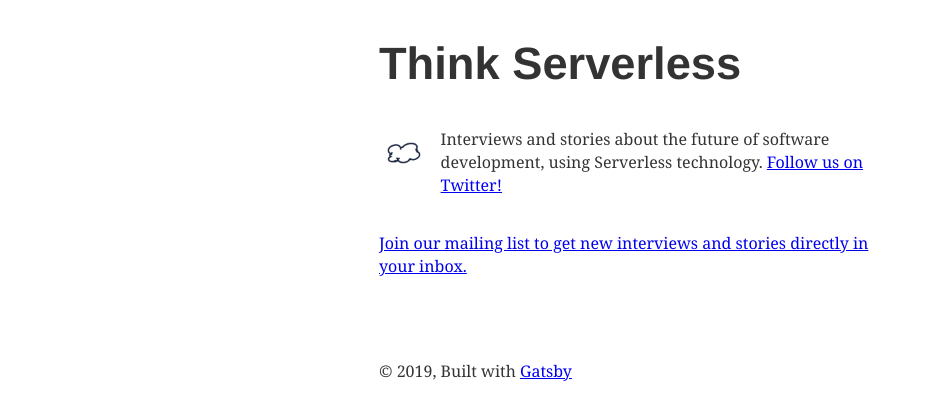
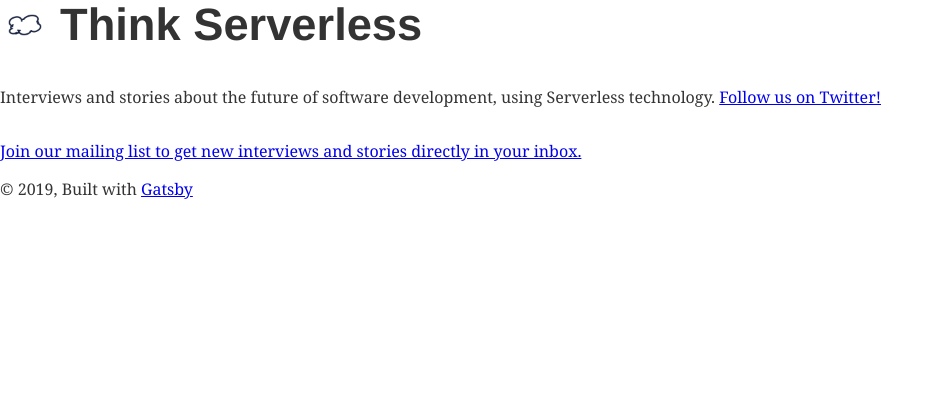
Before and after one commit to kristianfreeman/ts, a Gatsby site: page / in a window 1280 px wide. Shown: the whole page, without its empty margins (0-943 px from the left). Built offline with nearby package versions, Linux system fonts and the light colour scheme; Gatsby itself is replaced by a stand-in of ours; some packages are replaced by stand-ins of ours; what typography-theme-irving would draw is missing.

Commit message:
Design updates and improvements to posts
- Images are now set via a `featuredImage` frontmatter key
- The general layout of blog posts has been drastically improved
(girlfriend-approved, too!)
- The logo is now visible on the header

```diff
--- a/content/blog/yan-cui/index.md
+++ b/content/blog/yan-cui/index.md
@@ -1,10 +1,9 @@
 ---
 title: Yan Cui
 date: "2019-08-20T13:00:00.284Z"
-description: "Yan Cui, known online as theburningmonk, is an independent consultant, speaker, and blogger. Yan is also the author of Production-Ready Serverless and a Developer Advocate at Lumigo."
+description: "[Yan Cui](https://twitter.com/theburningmonk), known online as theburningmonk, is an independent consultant, speaker, and blogger. Yan is also the author of [Production-Ready Serverless](https://www.manning.com/livevideo/production-ready-serverless) and a Developer Advocate at [Lumigo](https://lumigo.io/)."
+featuredImage: ./yan-cui.jpg
 ---
-
-![Yan Cui](./yan-cui.jpg)
 
 #### What's your background, and what are you working on?
 
--- a/package.json
+++ b/package.json
@@ -30,6 +30,7 @@
     "react-dom": "^16.8.6",
     "react-helmet": "^5.2.1",
     "react-typography": "^0.16.19",
+    "showdown": "^1.9.0",
     "typeface-merriweather": "0.0.72",
     "typeface-montserrat": "0.0.54",
     "typography": "^0.16.19",
--- a/src/components/bio.js
+++ b/src/components/bio.js
@@ -7,7 +7,6 @@
 
 import React from "react"
 import { StaticQuery, graphql } from "gatsby"
-import Image from "gatsby-image"
 
 import { rhythm } from "../utils/typography"
 
@@ -25,19 +24,6 @@
                 marginBottom: rhythm(0.5),
               }}
             >
-              <Image
-                fixed={data.avatar.childImageSharp.fixed}
-                alt={author}
-                style={{
-                  marginRight: rhythm(1 / 2),
-                  marginBottom: 0,
-                  minWidth: 50,
-                  borderRadius: `100%`,
-                }}
-                imgStyle={{
-                  borderRadius: `50%`,
-                }}
-              />
               <p>
                 {description}
                 {` `}
@@ -68,13 +54,6 @@
 
 const bioQuery = graphql`
   query BioQuery {
-    avatar: file(absolutePath: { regex: "/logo_nobg.png/" }) {
-      childImageSharp {
-        fixed(width: 50, height: 50) {
-          ...GatsbyImageSharpFixed
-        }
-      }
-    }
     site {
       siteMetadata {
         author
--- a/src/components/layout.js
+++ b/src/components/layout.js
@@ -1,5 +1,6 @@
 import React from "react"
 import { Link } from "gatsby"
+import Logo from "./logo"
 
 import { rhythm, scale } from "../utils/typography"
 
@@ -11,10 +12,19 @@
 
     if (location.pathname === rootPath) {
       header = (
+        <div
+          style={{
+            display: "flex",
+            alignItems: "center",
+            marginBottom: "20px",
+          }}
+        >
+          <Logo />
           <h1
             style={{
+              flex: 1,
               ...scale(1.5),
-            marginBottom: rhythm(1.5),
+              marginBottom: 0,
               marginTop: 0,
             }}
           >
@@ -29,12 +39,17 @@
               {title}
             </Link>
           </h1>
+        </div>
       )
     } else {
       header = (
+        <div style={{ display: "flex", alignItems: "center" }}>
+          <Logo />
           <h3
             style={{
+              flex: 1,
               fontFamily: `Montserrat, sans-serif`,
+              marginBottom: 0,
               marginTop: 0,
             }}
           >
@@ -49,6 +64,7 @@
               {title}
             </Link>
           </h3>
+        </div>
       )
     }
     return (
--- /dev/null
+++ b/src/components/logo.js
@@ -0,0 +1,49 @@
+import React from "react"
+import { StaticQuery, graphql } from "gatsby"
+import Img from "gatsby-image"
+
+export default () => {
+  return (
+    <StaticQuery
+      query={query}
+      render={({
+        file: {
+          childImageSharp: { fluid },
+        },
+      }) => (
+        <div
+          style={{
+            height: fluid.presentationHeight,
+            width: fluid.presentationWidth,
+            marginRight: "10px",
+          }}
+        >
+          <Img
+            fluid={fluid}
+            imgStyle={{
+              height: fluid.presentationHeight,
+              width: fluid.presentationWidth,
+            }}
+          />
+        </div>
+      )}
+    />
+  )
+}
+
+export const query = graphql`
+  query Logo {
+    file(
+      relativePath: { eq: "logo_nobg.png" }
+      sourceInstanceName: { eq: "assets" }
+    ) {
+      childImageSharp {
+        fluid(maxHeight: 50, maxWidth: 50) {
+          ...GatsbyImageSharpFluid
+          presentationHeight
+          presentationWidth
+        }
+      }
+    }
+  }
+`
--- a/src/utils/typography.js
+++ b/src/utils/typography.js
@@ -1,13 +1,18 @@
 import Typography from "typography"
 import Irving from "typography-theme-irving"
 
-Irving.overrideThemeStyles = () => {
+Irving.overrideThemeStyles = ({ rhythm }) => {
   return {
     "a.gatsby-resp-image-link": {
       boxShadow: `none`,
     },
+    h4: {
+      fontSize: rhythm(3 / 4),
+    },
   }
 }
+
+Irving.baseLineHeight = 1.666
 
 const typography = new Typography(Irving)
 
```
Also changed, not shown: src/templates/blog-post.js (+59 -9 lines), 1 other file. Lines whose indentation alone changed are shown as unchanged.
